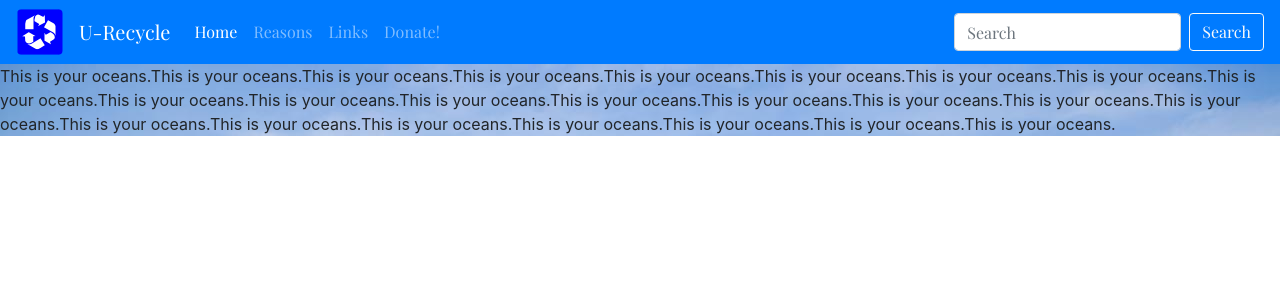
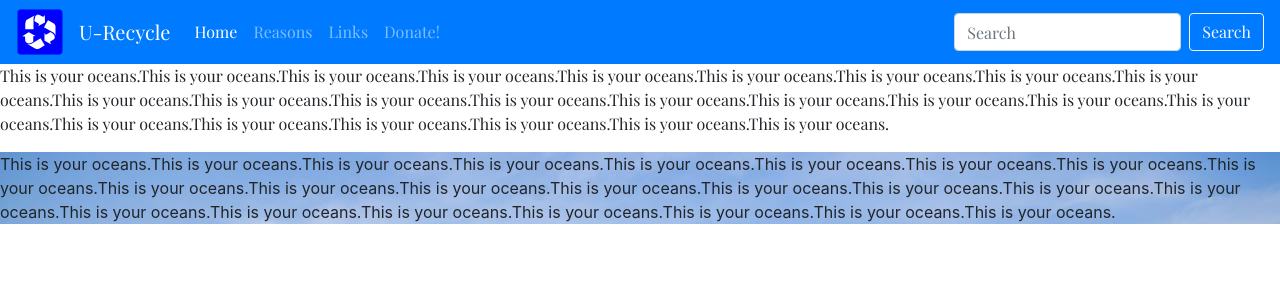
Before and after one commit to Woz-U-Group-Projects/team-eco-group, a React (Create React App) app in the folder client/: page / in a window 1280 px wide. Shown: the top 300 px of the page. Built offline with nearby package versions, Linux system fonts and the light colour scheme.

Commit message:
"fixed navbar"

```diff
--- a/client/src/App.js
+++ b/client/src/App.js
@@ -1,8 +1,8 @@
 import React from 'react';
 import './App.css';
-import Navbar from './components/Navbar/Navbar';
+import Navbar from './Navbar/Navbar';
 import Body from './components/body/Body';
-import Axios1 from './components/Axios1';
+
 
 function App() {
   return (
--- a/client/src/components/Navbar/Navbar.js
+++ b/client/src/Navbar/Navbar.js
@@ -1,7 +1,12 @@
 import React, { Component } from 'react';
-import { BrowserRouter as Router, Link } from 'react-router-dom';
+import { BrowserRouter as Router, Route, Link , Switch} from 'react-router-dom';
 import './Navbar.css';
-import Logo from '../../images/logo.svg';
+import Logo from '../images/logo.svg';
+import Donate from '../screens/Donate';
+import Links from '../screens/Links';
+import Reasons from '../screens/Reasons';
+import Home from '../screens/Home';
+
 
 class Navbar extends Component {
     render() {
@@ -34,8 +39,17 @@ class Navbar extends Component {
                             <input className="form-control mr-sm-2" type="search" placeholder="Search" aria-label="Search" />
                             <button className="btn btn-outline-light my-2 my-sm-0" type="submit">Search</button>
                         </form>
+
                         </div>
+
+
+
+
                     </nav>
+                    <Route exact path="/" component={Home} />
+                        <Route path="/links" component={Links} />
+                        <Route path="/reasons" component={Reasons} />
+                        <Route path="/donate" component={Donate} />
                 </Router>
             </div >
         );
--- a/client/src/components/body/Body.js
+++ b/client/src/components/body/Body.js
@@ -1,5 +1,5 @@
 import React from 'react';
-import { BrowserRouter as Router, Route, Switch } from 'react-router-dom';
+import { BrowserRouter as Router, Route, Switch,Link } from 'react-router-dom';
 import './Body.css';
 import Donate from '../../screens/Donate';
 import Links from '../../screens/Links';
```
Also changed, not shown: package.json (+6 -1 lines), client/src/Navbar/Navbar.css (renamed from client/src/components/Navbar/Navbar.css), client/src/images/logo.svg, client/src/screens/Links.js (line endings or trailing spaces), 1 other file (tests, documents, lock files or other folders).
